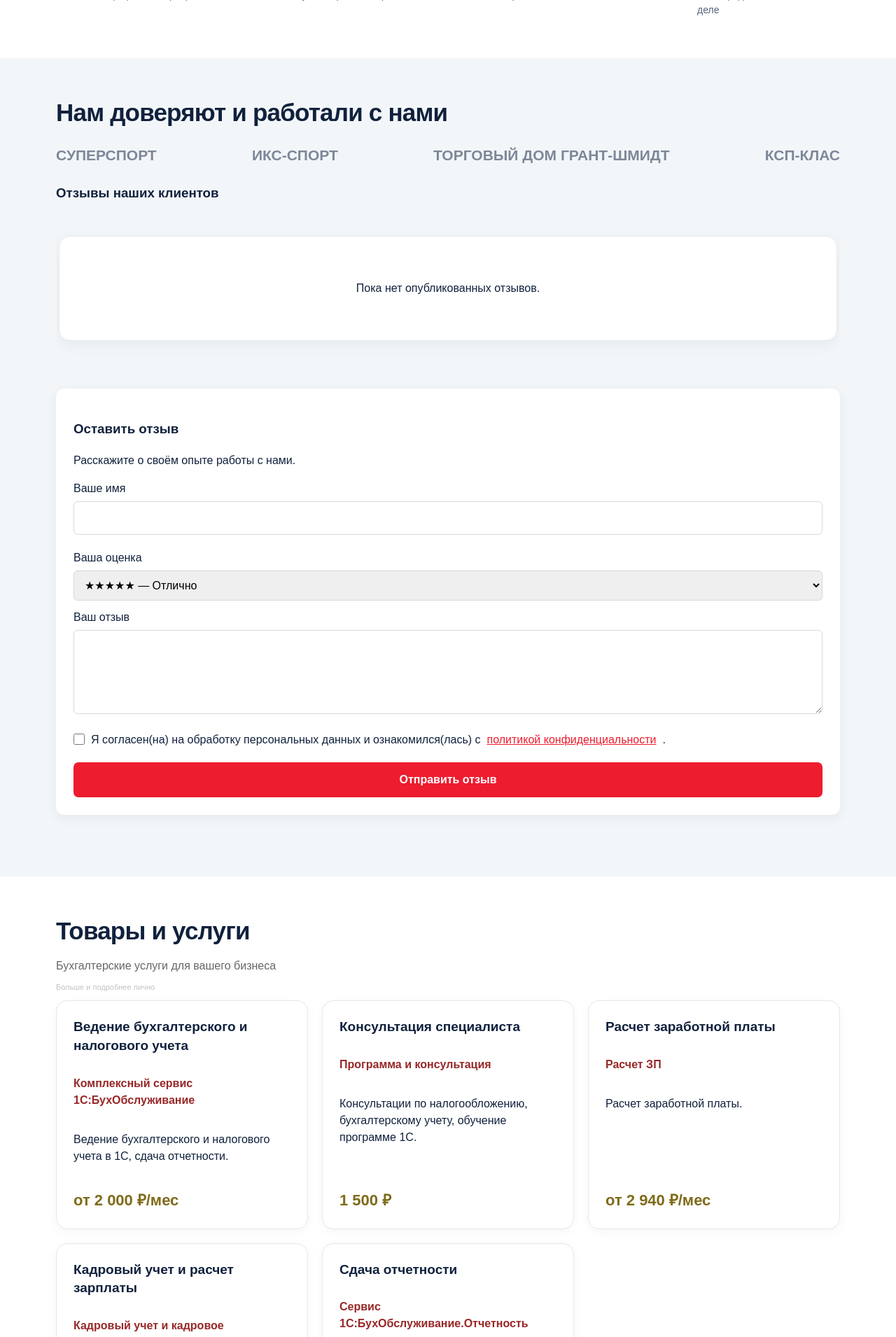
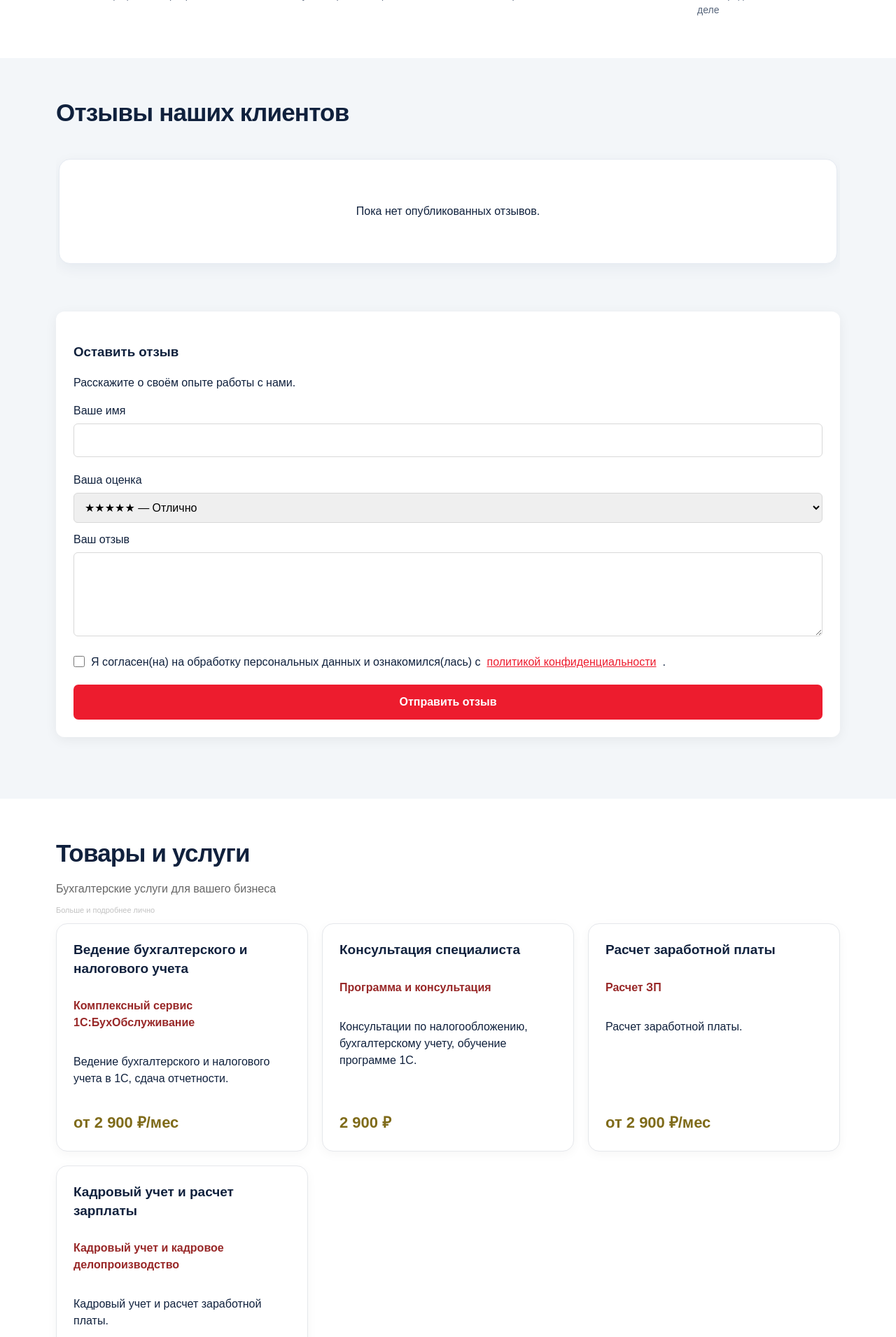
Before and after one commit to tagunovaalena25-png/buh-obsluzhivanie-site, a Flask app: page / in a window 1280 px wide. Shown: the part 1886-3796 px from the top of the page at 70% size. Run offline with Flask 3, Linux system fonts and the light colour scheme; data comes from the database, SQL or seed files in the repository.

Commit message:
Update index.html

```diff
--- a/templates/index.html
+++ b/templates/index.html
@@ -10,7 +10,9 @@
 <body>
 <header class="header">
   <div class="container nav">
-    <a class="brand" href="#home"><span class="brand-mark">1С☁</span><span>Бух Обслуживание</span></a>
+  <img src="{{ url_for('static', filename='logo.png') }}"
+     alt="1С:БухОбслуживание"
+     class="site-logo">
     <nav>
       <a href="#home">Главная</a><a href="#about">О компании</a><a href="#services">Наша работа</a>
       <a href="#benefits">Преимущества</a><a href="#reviews">Отзывы</a><a href="#products-services">Товары и услуги</a><a href="#contacts">Контакты</a>
@@ -36,14 +38,35 @@
           <span><b>♡</b> Профессиональная команда</span>
         </div>
       </div>
-      <div class="hero-scene" aria-label="Иллюстрация рабочего места">
-        <div class="scene-wall">
-          <div class="plant"><i></i><i></i><i></i></div>
-          <div class="wall-brand"><strong>1С☁</strong><span>Бух Обслуживание</span></div>
+    <div class="hero-scene" aria-label="Иллюстрация рабочего места">
+    <div class="scene-wall">
+       <div class="plant">
+  <svg viewBox="0 0 100 150" aria-hidden="true">
+    <path d="M50 125 C25 105 75 95 48 75 C25 58 72 52 52 30 C45 20 55 12 65 8"
+          fill="none" stroke="#557c3d" stroke-width="3"
+          stroke-linecap="round"/>
+    <path d="M43 105 C22 100 17 85 18 76 C33 78 44 89 43 105Z"
+          fill="#688d48"/>
+    <path d="M57 82 C76 78 82 65 80 56 C65 59 55 69 57 82Z"
+          fill="#76994e"/>
+    <path d="M42 55 C25 48 24 35 28 28 C42 34 48 43 42 55Z"
+          fill="#688d48"/>
+    <path d="M58 30 C72 25 77 14 73 7 C61 12 55 20 58 30Z"
+          fill="#76994e"/>
+    <path d="M25 125 H75 L69 148 H31Z" fill="#c89e70"/>
+    <path d="M23 123 H77 V130 H23Z" fill="#b88960"/>
+  </svg>
+</div>
+        <div class="wall-brand">
+            <img src="{{ url_for('static', filename='logo.png') }}" alt="1С:БухОбслуживание">
         </div>
-        <div class="desk"></div><div class="laptop"></div><div class="mug">1С<small>Бух</small></div>
-      </div>
     </div>
+    <div class="desk"></div>
+    <div class="laptop"></div>
+   <div class="mug">
+    <img src="{{ url_for('static', filename='logo.png') }}" alt="1С">
+</div>
+</div>
   </section>
 
   <section class="section" id="about">
@@ -54,7 +77,7 @@
         <p class="muted">Наша миссия — сделать бухгалтерию простой, прозрачной и надёжной для каждого клиента.</p>
         <div class="stats">
           <div><span class="stat-icon">▣</span><strong>13 лет</strong><small>на рынке</small></div>
-          <div><span class="stat-icon">♧</span><strong>50+</strong><small>клиентов</small></div>
+          <div><span class="stat-icon">♧</span><strong>70+</strong><small>клиентов</small></div>
           <div><span class="stat-icon">▤</span><strong>Ежемесячно</strong><small>отчётность для клиентов</small></div>
           <div><span class="stat-icon">◷</span><strong>24/7</strong><small>поддержка</small></div>
         </div>
@@ -97,16 +120,8 @@
 
  <section class="section section-grey" id="reviews">
   <div class="container">
-    <h2>Нам доверяют и работали с нами</h2>
 
-    <div class="partners">
-      <span>СУПЕРСПОРТ</span>
-      <span>ИКС-СПОРТ</span>
-      <span>ТОРГОВЫЙ ДОМ ГРАНТ-ШМИДТ</span>
-      <span>КСП-КЛАС</span>
-    </div>
-
-    <h3>Отзывы наших клиентов</h3>
+    <h2>Отзывы наших клиентов</h2>
 
     <div class="reviews-list">
       {% if reviews %}
@@ -173,35 +188,29 @@
         <h3>Ведение бухгалтерского и налогового учета</h3>
         <p class="service-subtitle">Комплексный сервис 1С:БухОбслуживание</p>
         <p>Ведение бухгалтерского и налогового учета в 1С, сдача отчетности.</p>
-        <div class="service-price">от 2 000 ₽/мес</div>
+        <div class="service-price">от 2 900 ₽/мес</div>
       </div>
 
       <div class="service-card">
         <h3>Консультация специалиста</h3>
         <p class="service-subtitle">Программа и консультация</p>
         <p>Консультации по налогообложению, бухгалтерскому учету, обучение программе 1С.</p>
-        <div class="service-price">1 500 ₽</div>
+        <div class="service-price">2 900 ₽</div>
       </div>
 
       <div class="service-card">
         <h3>Расчет заработной платы</h3>
         <p class="service-subtitle">Расчет ЗП</p>
         <p>Расчет заработной платы.</p>
-        <div class="service-price">от 2 940 ₽/мес</div>
+        <div class="service-price">от 2 900 ₽/мес</div>
       </div>
 
       <div class="service-card">
         <h3>Кадровый учет и расчет зарплаты</h3>
         <p class="service-subtitle">Кадровый учет и кадровое делопроизводство</p>
         <p>Кадровый учет и расчет заработной платы.</p>
-        <div class="service-price">от 3 540 ₽/мес</div>
-      </div>
-
-      <div class="service-card">
-        <h3>Сдача отчетности</h3>
-        <p class="service-subtitle">Сервис 1С:БухОбслуживание.Отчетность</p>
-        <p>Сдача бухгалтерской и налоговой отчетности через интернет.</p>
-        <div class="service-price">от 500 ₽/мес</div>
+        <div class="service-price">от 2 900 ₽/мес</div>
+       </div>
       </div>
     </div>
   </div>
```
